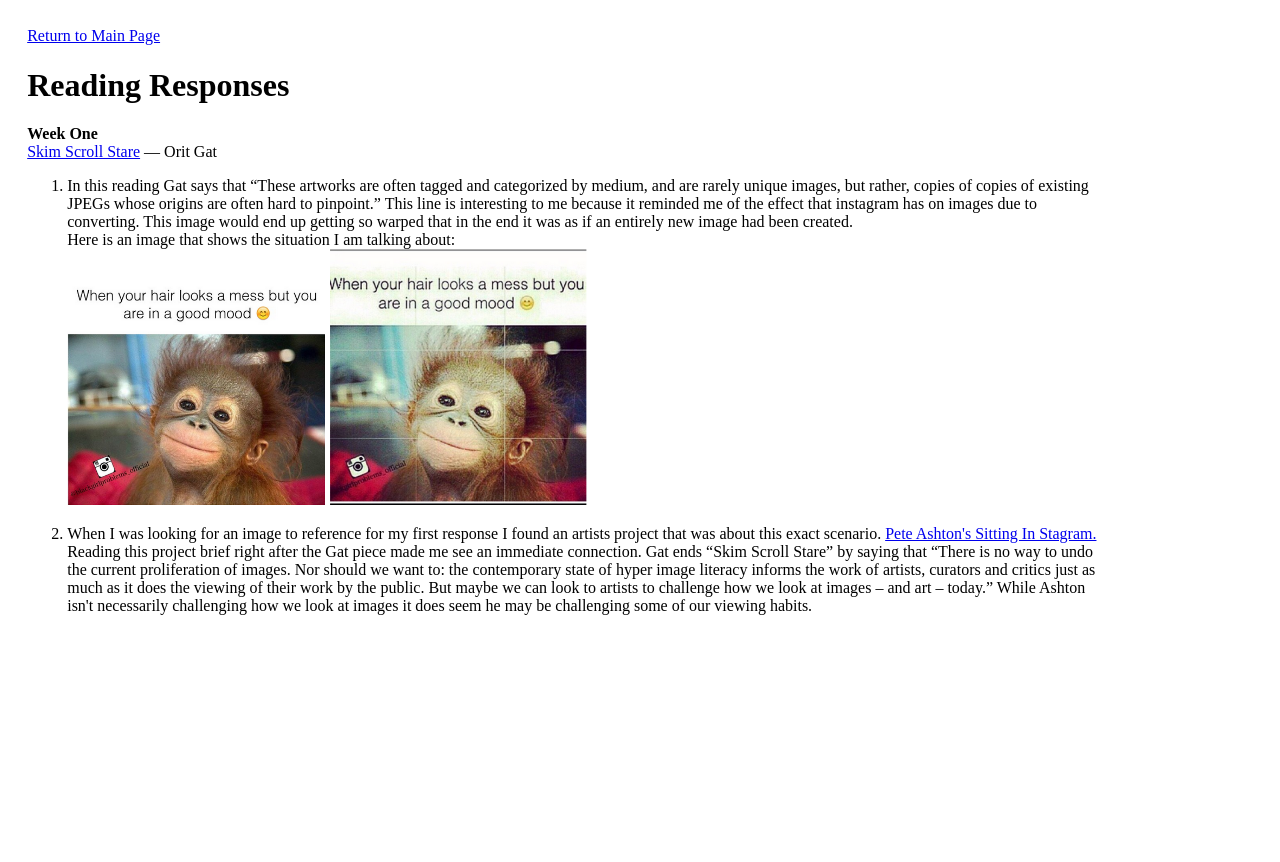
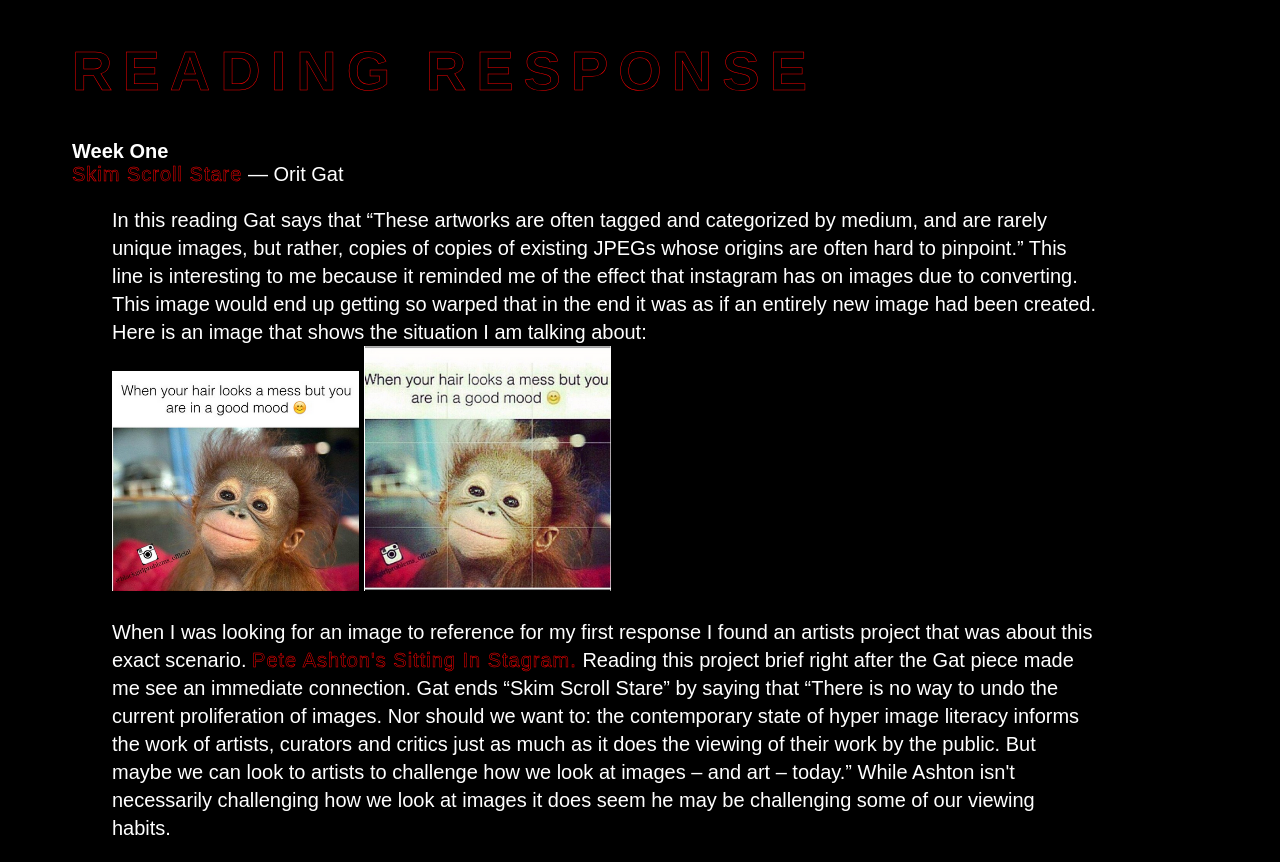
Before and after one commit to SarahHennessy17/webf2018_SarahHennessy, a plain HTML site: page response_1/index.html in a window 1280 px wide. Before the commit the page ends 800 px from the top, so only its background shows below. Drawn offline with Linux system fonts and the light colour scheme.

Commit message:
Add files via upload

```diff
--- a/response_1/index.html
+++ b/response_1/index.html
@@ -3,21 +3,53 @@
 <head>
 	<title>Reading Responses</title>
 </head>
+
 <style type="text/css">
+
+	body {
+		background-color: black;
+		color: white;
+		padding-left: 5%;
+		font-family: 'Arimo', sans-serif;
+	}
+
+	h1 {
+		letter-spacing: 10px;
+		font-size: 7vh;
+		text-transform: uppercase;
+	}
+
+	p {
+		font-size: 2.5vh;
+		max-width: 85%;
+	}
+
+	a {
+		color: black;
+		-webkit-text-stroke-width: .5px;
+   		-webkit-text-stroke-color: #ff0000;
+		text-decoration: none;
+		letter-spacing: 1px;
+	}
+
+	a:hover {
+		color: #ff0000;
+		-webkit-text-stroke-width: 0px;
+	}
+
+	li {
+		font-size: 3.5vh;
+		list-style: none;
+		line-height: 3.5vh;
+	}
 
 	img {
 		width: 25%;
 	}
 
-	html {
-		padding: 1.5%;
-		margin-right: 12%;
-	}
-
 </style>
 <body>
-<a href="../index.html">Return to Main Page</a>
-<h1>Reading Responses</h1>
+<a href="../index.html"><h1>Reading Response</h1></a>
 
 <p>
 	<b>Week One</b><br>
```
Also changed, not shown: excercise_2/adjective_1/index.html (added, +11 -0 lines), excercise_2/adjective_2/index.html (added, +11 -0 lines), excercise_2/adjective_3/index.html (added, +11 -0 lines), excercise_2/index.html (added, +57 -0 lines), index.html (+2 -0 lines), response_2/index.html (added, +71 -0 lines).
